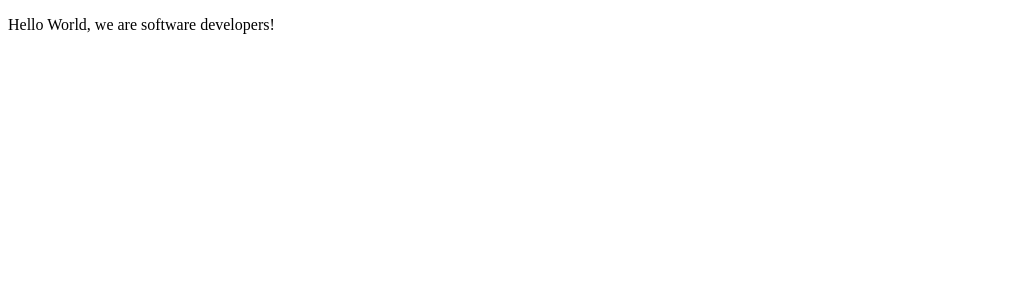
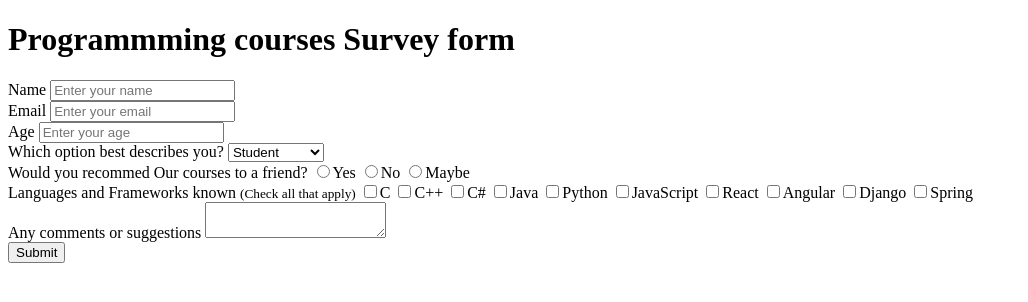
Before and after one commit to Theoneste1/michecktheoneste, a plain HTML site: page index.html in a window 1280 px wide. Shown: the whole page, without its empty margins (0-1028 px from the left). Drawn offline with Linux system fonts and the light colour scheme.

Commit message:
added form which is not css

```diff
--- a/index.html
+++ b/index.html
@@ -10,20 +10,141 @@
     <script src="https://cdn.freecodecamp.org/testable-projects-fcc/v1/bundle.js"></script>
 
 
-    <p>Hello World, we are software developers!</p>
+    <h1>Programmming  courses Survey form</h1>
 
-    <!--
+    <!-- Create Form -->
+    <form id="form">
 
-    Hello Camper!
+        <!-- Details -->
+        <div class="form-control">
+            <label for="name" id="label-name">
+                Name
+            </label>
 
-    For now, the test suite only works in Chrome!
-    Please read the README below in the JS Editor before beginning.
-    Feel free to delete this message once you have read it.
-    Good luck and Happy Coding!
+            <!-- Input Type Text -->
+            <input type="text"
+                   id="name"
+                   placeholder="Enter your name" />
+        </div>
 
-    - The freeCodeCamp Team
+        <div class="form-control">
+            <label for="email" id="label-email">
+                Email
+            </label>
 
-    -->
+            <!-- Input Type Email-->
+            <input type="email"
+                   id="email"
+                   placeholder="Enter your email" />
+        </div>
+
+        <div class="form-control">
+            <label for="age" id="label-age">
+                Age
+            </label>
+
+            <!-- Input Type Text -->
+            <input type="text"
+                   id="age"
+                   placeholder="Enter your age" />
+        </div>
+
+        <div class="form-control">
+            <label for="role" id="label-role">
+                Which option best describes you?
+            </label>
+
+            <!-- Dropdown options -->
+            <select name="role" id="role">
+                <option value="student">Student</option>
+                <option value="intern">Intern</option>
+                <option value="professional">
+                    Professional
+                </option>
+                <option value="other">Other</option>
+            </select>
+        </div>
+
+        <div class="form-control">
+            <label>
+                Would you recommed Our courses
+                to a friend?
+            </label>
+
+            <!-- Input Type Radio Button -->
+            <label for="recommed-1">
+                <input type="radio"
+                       id="recommed-1"
+                       name="recommed">Yes</input>
+            </label>
+            <label for="recommed-2">
+                <input type="radio"
+                       id="recommed-2"
+                       name="recommed">No</input>
+            </label>
+            <label for="recommed-3">
+                <input type="radio"
+                       id="recommed-3"
+                       name="recommed">Maybe</input>
+            </label>
+        </div>
+
+        <div class="form-control">
+            <label>Languages and Frameworks known
+                <small>(Check all that apply)</small>
+            </label>
+            <!-- Input Type Checkbox -->
+            <label for="inp-1">
+                <input type="checkbox"
+                       name="inp">C</input></label>
+            <label for="inp-2">
+                <input type="checkbox"
+                       name="inp">C++</input></label>
+            <label for="inp-3">
+                <input type="checkbox"
+                       name="inp">C#</input></label>
+            <label for="inp-4">
+                <input type="checkbox"
+                       name="inp">Java</input></label>
+            <label for="inp-5">
+                <input type="checkbox"
+                       name="inp">Python</input></label>
+            <label for="inp-6">
+                <input type="checkbox"
+                       name="inp">JavaScript</input></label>
+            <label for="inp-7">
+                <input type="checkbox"
+                       name="inp">React</input></label>
+            <label for="inp-7">
+                <input type="checkbox"
+                       name="inp">Angular</input></label>
+            <label for="inp-7">
+                <input type="checkbox"
+                       name="inp">Django</input></label>
+            <label for="inp-7">
+                <input type="checkbox"
+                       name="inp">Spring</input></label>
+        </div>
+
+        <div class="form-control">
+            <label for="comment">
+                Any comments or suggestions
+            </label>
+
+            <!-- multi-line text input control -->
+            <textarea name="comment" id="comment"
+                placeholder="Enter your comment here">
+            </textarea>
+        </div>
+
+        <!-- Multi-line Text Input Control -->
+        <button type="submit" value="submit">
+            Submit
+        </button>
+    </form>
+
+    </div>
+
     <script  src="js/index.js"></script>
   </body>
 </html>
```
